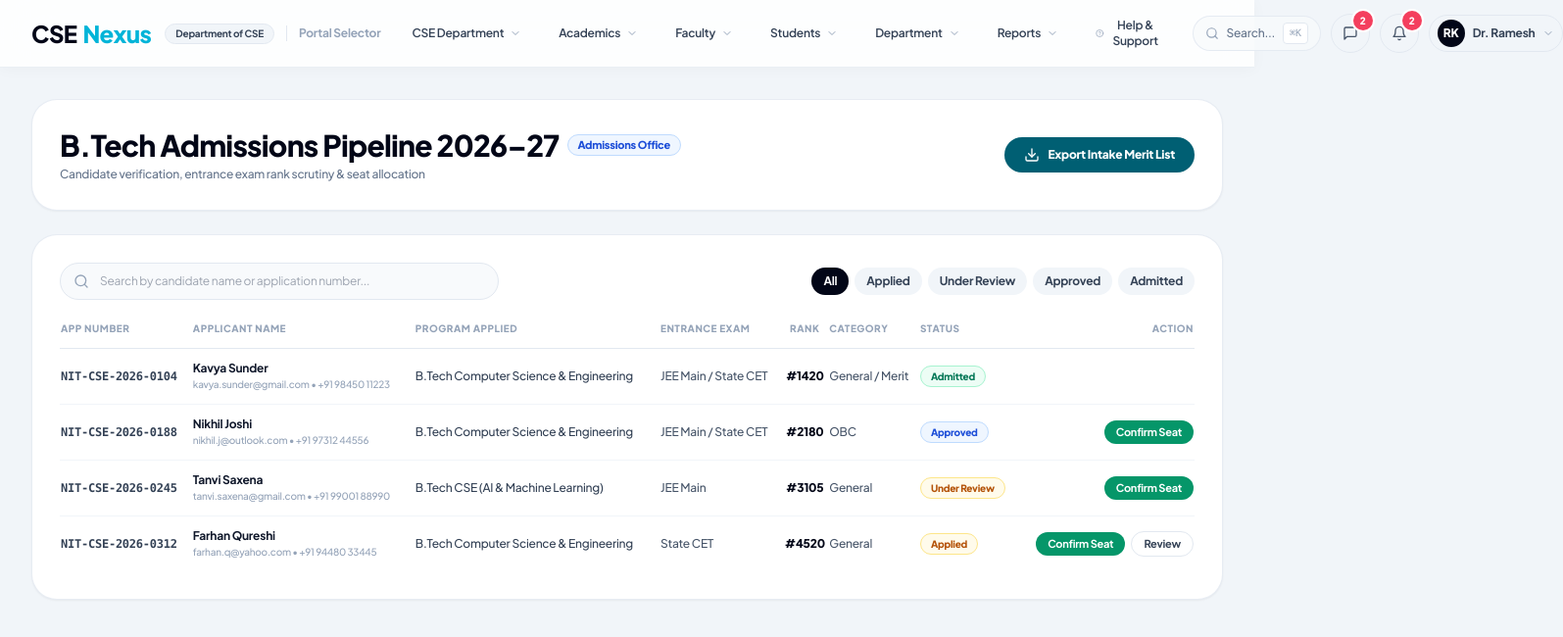
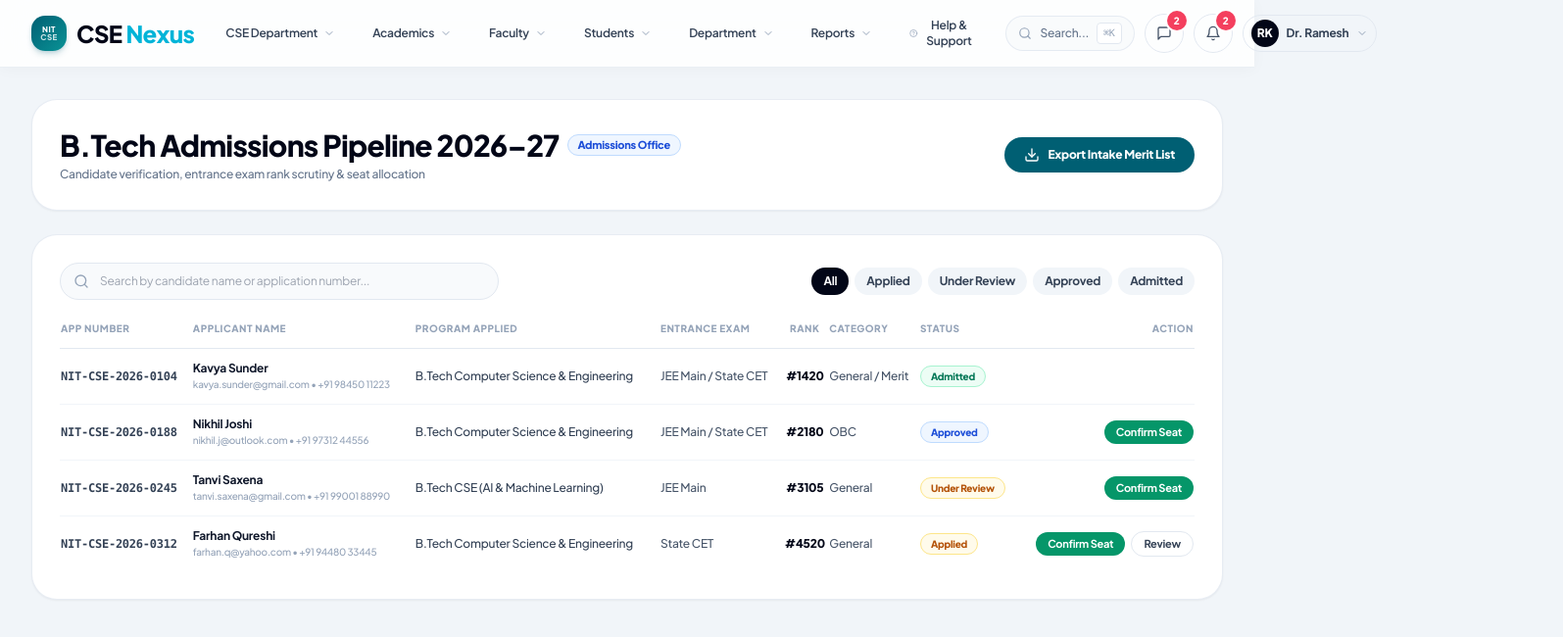
Before and after one commit to saifawaisi79-afk/NIT-HRMS, a Next.js app: page /admissions in a window 1280 px wide. Shown: the top 650 px of the page at 98% size, 1595 px wide, since content can reach past the window. Built offline with nearby package versions, Linux system fonts and the light colour scheme.

Commit message:
fix: header - NIT CSE logo tile, remove dept badge, portal pill & switch portal btn, logo click shows back-to-portals menu

```diff
--- a/src/components/layout/Topbar.tsx
+++ b/src/components/layout/Topbar.tsx
@@ -532,43 +532,58 @@ export default function Topbar({ onOpenMobileMenu }: { onOpenMobileMenu?: () =>
     : currentRole === "Student" ? "AS"
     : "MM";
 
+  const [showLogoMenu, setShowLogoMenu] = useState(false);
+
   return (
     <>
       <header className="sticky top-0 z-40 bg-white/85 backdrop-blur-xl border-b border-slate-200/70 px-4 lg:px-8 py-2.5 transition-all shadow-[0_2px_15px_rgba(0,0,0,0.03)]">
         <div className="max-w-[1440px] mx-auto flex items-center justify-between gap-4">
 
-          {/* ── LEFT: Brand + Portal Indicator ── */}
-          <div className="flex items-center gap-3 shrink-0">
-            <Link href="/" className="flex items-center gap-1.5 group">
-              <span className="text-xl lg:text-2xl font-black tracking-tight text-slate-950 font-sans">CSE</span>
-              <span className="text-xl lg:text-2xl font-black text-[#00b4d8] tracking-tight">Nexus</span>
-              <span className="hidden sm:inline-block ml-2 px-2.5 py-0.5 rounded-full text-[10px] font-bold bg-slate-100 text-slate-700 border border-slate-200">
-                Department of CSE
-              </span>
-            </Link>
+          {/* ── LEFT: Brand Logo ── */}
+          <div className="flex items-center gap-3 shrink-0 relative">
+            <button
+              onClick={() => setShowLogoMenu(!showLogoMenu)}
+              className="flex items-center gap-2.5 group"
+              title="CSE Nexus — NIT"
+            >
+              {/* NIT CSE logo tile */}
+              <div className="w-9 h-9 rounded-xl bg-gradient-to-br from-[#005f73] to-[#0a9396] flex flex-col items-center justify-center shadow-md shadow-[#005f73]/20 shrink-0">
+                <span className="text-[8px] font-black text-white leading-none tracking-wider">NIT</span>
+                <span className="text-[8px] font-black text-white/80 leading-none tracking-wider">CSE</span>
+              </div>
+              {/* Word mark */}
+              <div className="flex items-baseline gap-1">
+                <span className="text-xl lg:text-2xl font-black tracking-tight text-slate-950 font-sans">CSE</span>
+                <span className="text-xl lg:text-2xl font-black text-[#00b4d8] tracking-tight">Nexus</span>
+              </div>
+            </button>
 
-            {activePortal ? (
-              <div className="hidden xl:flex items-center gap-2 pl-3 border-l border-slate-200">
-                <span className="inline-flex items-center gap-1.5 px-3 py-1 rounded-full text-[11px] font-extrabold bg-slate-900 text-white shadow-xs">
-                  <span className="w-1.5 h-1.5 rounded-full bg-emerald-400 animate-pulse" />
-                  {activePortal === "Student" ? "Student Portal"
-                    : activePortal === "Faculty" ? "Faculty Portal"
-                    : activePortal === "HOD" ? "HOD Portal"
-                    : activePortal === "IT" ? "IT Dev Portal"
-                    : "Administration Portal"}
-                </span>
-                <button
-                  onClick={exitPortal}
-                  className="text-[11px] px-2.5 py-1 rounded-full border border-slate-200 hover:border-slate-300 bg-white hover:bg-slate-50 text-slate-600 font-bold transition shadow-2xs"
-                  title="Switch to another portal"
-                >
-                  Switch Portal
-                </button>
-              </div>
-            ) : (
-              <span className="hidden xl:inline-block pl-3 border-l border-slate-200 text-xs font-bold text-slate-400">
-                Portal Selector
-              </span>
+            {/* Logo click dropdown — only back to portals + sign out */}
+            {showLogoMenu && (
+              <>
+                <div className="fixed inset-0 z-40" onClick={() => setShowLogoMenu(false)} />
+                <div className="absolute left-0 top-full mt-2 w-52 bg-white rounded-2xl shadow-xl border border-slate-200 py-2 px-2 z-50 animate-fade-in">
+                  <div className="px-3 py-2 border-b border-slate-100 mb-1">
+                    <p className="text-[11px] font-extrabold text-slate-900">CSE Nexus</p>
+                    <p className="text-[10px] text-slate-400">NIT — Computer Science & Engg.</p>
+                  </div>
+                  <button
+                    onClick={() => { exitPortal(); setShowLogoMenu(false); }}
+                    className="w-full flex items-center gap-2.5 px-3 py-2.5 rounded-xl text-[13px] font-medium text-slate-700 hover:bg-slate-50 hover:text-slate-950 transition"
+                  >
+                    <Home className="w-4 h-4 text-slate-400" />
+                    <span>Back to Portal Selection</span>
+                  </button>
+                  <Link
+                    href="/login"
+                    onClick={() => setShowLogoMenu(false)}
+                    className="flex items-center gap-2.5 px-3 py-2.5 rounded-xl text-[13px] font-medium text-rose-600 hover:bg-rose-50 transition"
+                  >
+                    <LogOut className="w-4 h-4" />
+                    <span>Sign Out</span>
+                  </Link>
+                </div>
+              </>
             )}
           </div>
 
```
